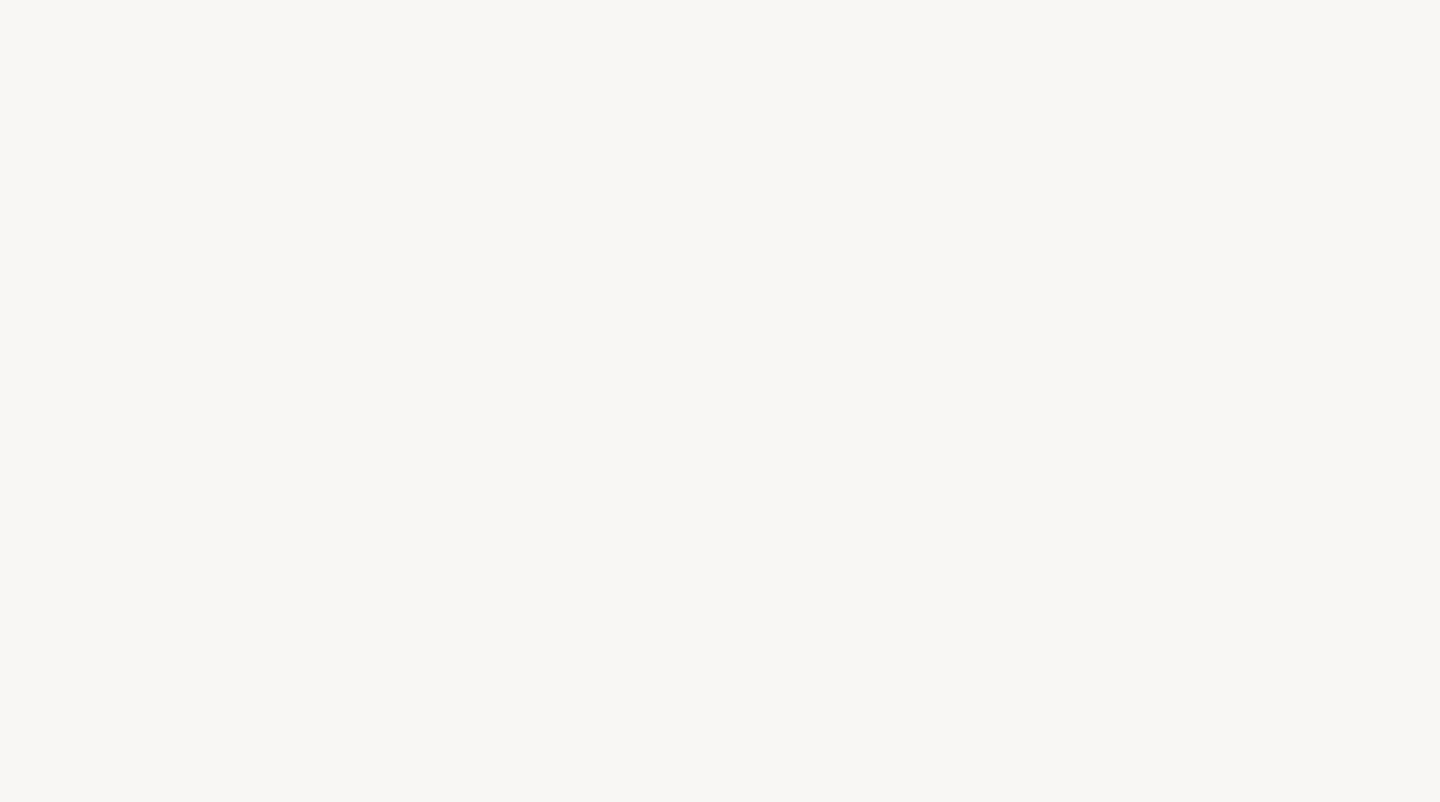
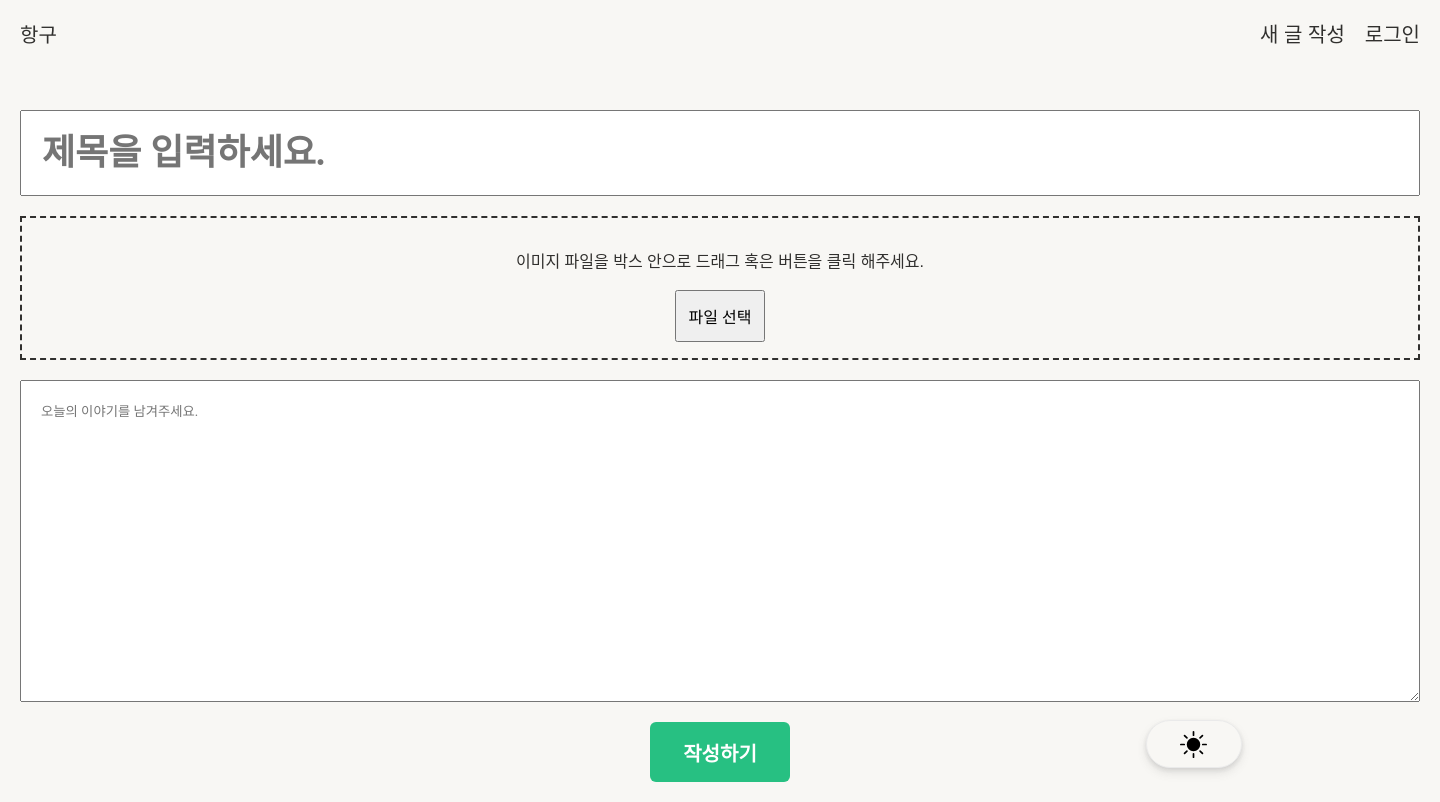
Before and after one commit to 2Zerozero/InovationCamp, a React (Create React App) app: page /write in a window 1280 px wide. Before the commit this address had no page. Shown: the whole page, 1440 px wide, since content can reach past the window. Built offline with nearby package versions, Linux system fonts and the light colour scheme; a web font is replaced by a local one.

Commit message:
fix : Router 주소 변경

```diff
--- a/src/components/Cards.jsx
+++ b/src/components/Cards.jsx
@@ -34,7 +34,7 @@ function Cards({ postId, id, title, isDone, content,createdDate,username,postIma
 
       <HoverCard key={id} style={{ width: '15rem' }}>
 
-        <Link to={`/api/posts/${postId}`} style={{ textDecoration: 'none', color: 'inherit' }}>
+        <Link to={`/detail/${postId}`} style={{ textDecoration: 'none', color: 'inherit' }}>
           <Card key={id} style={{ width: '15rem' }}>
 
             <Card.Img variant="top" src={postImageUrl} style={{ objectFit: 'cover', width: '100%', height: '170px' }}/>
--- a/src/components/Nav.jsx
+++ b/src/components/Nav.jsx
@@ -23,8 +23,8 @@ function Nav({children}) {
   const navigate = useNavigate();
 
   // 뒤로가기
-  const handleGoBack = () => {
-    navigate('/api/posts');
+  const handleGoWrite = () => {
+    navigate('/write');
   };
   return (
     <>
@@ -40,7 +40,7 @@ function Nav({children}) {
               DarkMode
             </ThemeToggle>
           </div>
-          <div style={{ cursor: 'pointer' }}  onClick={handleGoBack}>새 글 작성</div>
+          <div style={{ cursor: 'pointer' }}  onClick={handleGoWrite}>새 글 작성</div>
           <div style={{ cursor: 'pointer' }}  onClick={openModal}>로그인</div>
         </div>
 
--- a/src/shared/Router.jsx
+++ b/src/shared/Router.jsx
@@ -9,8 +9,8 @@ const Router = () => {
         <BrowserRouter>
             <Routes>
                 <Route path="/" element={<Home />} />
-                <Route path="/api/posts/:id" element={<Detail />} />
-                <Route path="/api/posts" element={<Write />} />
+                <Route path="detail/:id" element={<Detail />} />
+                <Route path="write" element={<Write />} />
             </Routes>
         </BrowserRouter>
     )
```
